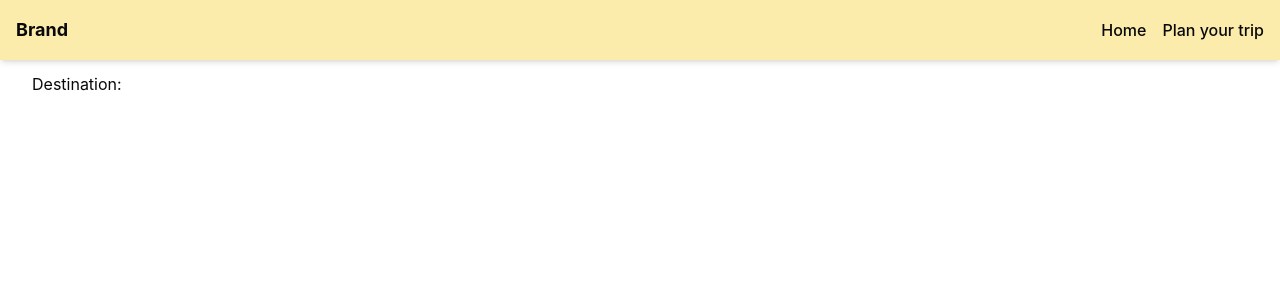
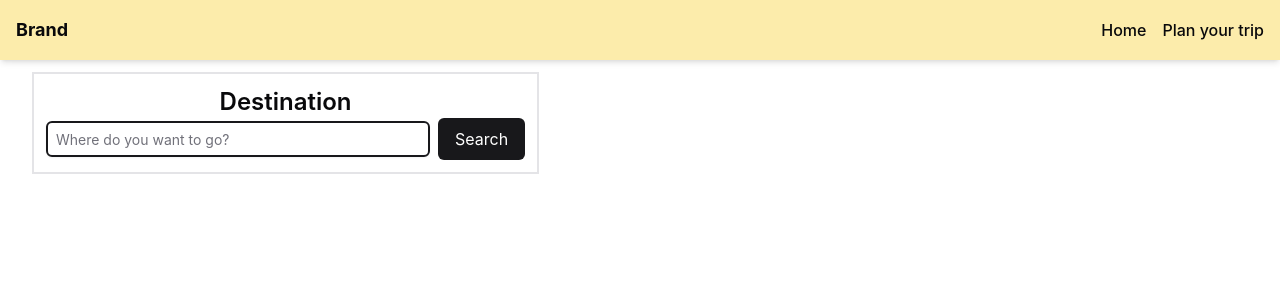
Before and after one commit to hriday330/parking-finder, a React (Vite) app: page /plan-trip in a window 1280 px wide. Shown: the top 300 px of the page. Built offline with nearby package versions, Linux system fonts and the light colour scheme.

Commit message:
Destination search bar

```diff
--- /dev/null
+++ b/src/components/custom/searchBar.tsx
@@ -0,0 +1,38 @@
+import { Input } from "@/components/ui/input";
+
+type SearchBarProps = {
+  value: string;
+  onChange: (value: string) => void;
+  placeholder?: string;
+  className?: string;
+  onSearch: () => void;
+};
+
+function SearchBar({
+  value,
+  onChange,
+  placeholder = "Search...",
+  className = "w-96",
+  onSearch,
+}: SearchBarProps) {
+  return (
+    <div className="flex items-center justify-center space-x-2">
+
+      <Input
+        value={value}
+        onChange={(e) => onChange(e.target.value)}
+        placeholder={placeholder}
+        className={`p-2 border-2 border-primary rounded-md focus:outline-none focus:ring-2 focus:ring-offset-2 focus:ring-primary ${className}`}
+      />
+
+      <button
+        onClick={onSearch}
+        className="px-4 py-2 bg-primary text-white rounded-md hover:bg-primary/80 focus:ring-2 focus:ring-offset-2 focus:ring-primary"
+      >
+        Search
+      </button>
+    </div>
+  );
+}
+
+export default SearchBar;
--- /dev/null
+++ b/src/components/ui/input.tsx
@@ -0,0 +1,22 @@
+import * as React from "react"
+
+import { cn } from "@/lib/utils"
+
+const Input = React.forwardRef<HTMLInputElement, React.ComponentProps<"input">>(
+  ({ className, type, ...props }, ref) => {
+    return (
+      <input
+        type={type}
+        className={cn(
+          "flex h-9 w-full rounded-md border border-input bg-transparent px-3 py-1 text-base shadow-sm transition-colors file:border-0 file:bg-transparent file:text-sm file:font-medium file:text-foreground placeholder:text-muted-foreground focus-visible:outline-none focus-visible:ring-1 focus-visible:ring-ring disabled:cursor-not-allowed disabled:opacity-50 md:text-sm",
+          className
+        )}
+        ref={ref}
+        {...props}
+      />
+    )
+  }
+)
+Input.displayName = "Input"
+
+export { Input }
--- a/src/pages/PlanTrip.tsx
+++ b/src/pages/PlanTrip.tsx
@@ -1,6 +1,21 @@
+import SearchBar from "@/components/custom/searchBar";
+import { useState } from "react";
+
 function PlanTrip() {
-    return <div>
-        Destination:
+    const [searchItem, setSearchItem] = useState('');
+    return <div className="border-2 p-3">
+       <h2 className="text-2xl font-semibold">Destination</h2>
+       <SearchBar
+        value={searchItem}
+        onSearch = {() => setSearchItem('')}
+        onChange={(e) => setSearchItem(e)}
+        placeholder='Where do you want to go?'
+        />
+
+        <div className="grid grid-cols-2">
+
+        </div>
+
     </div>
 }
 
```
